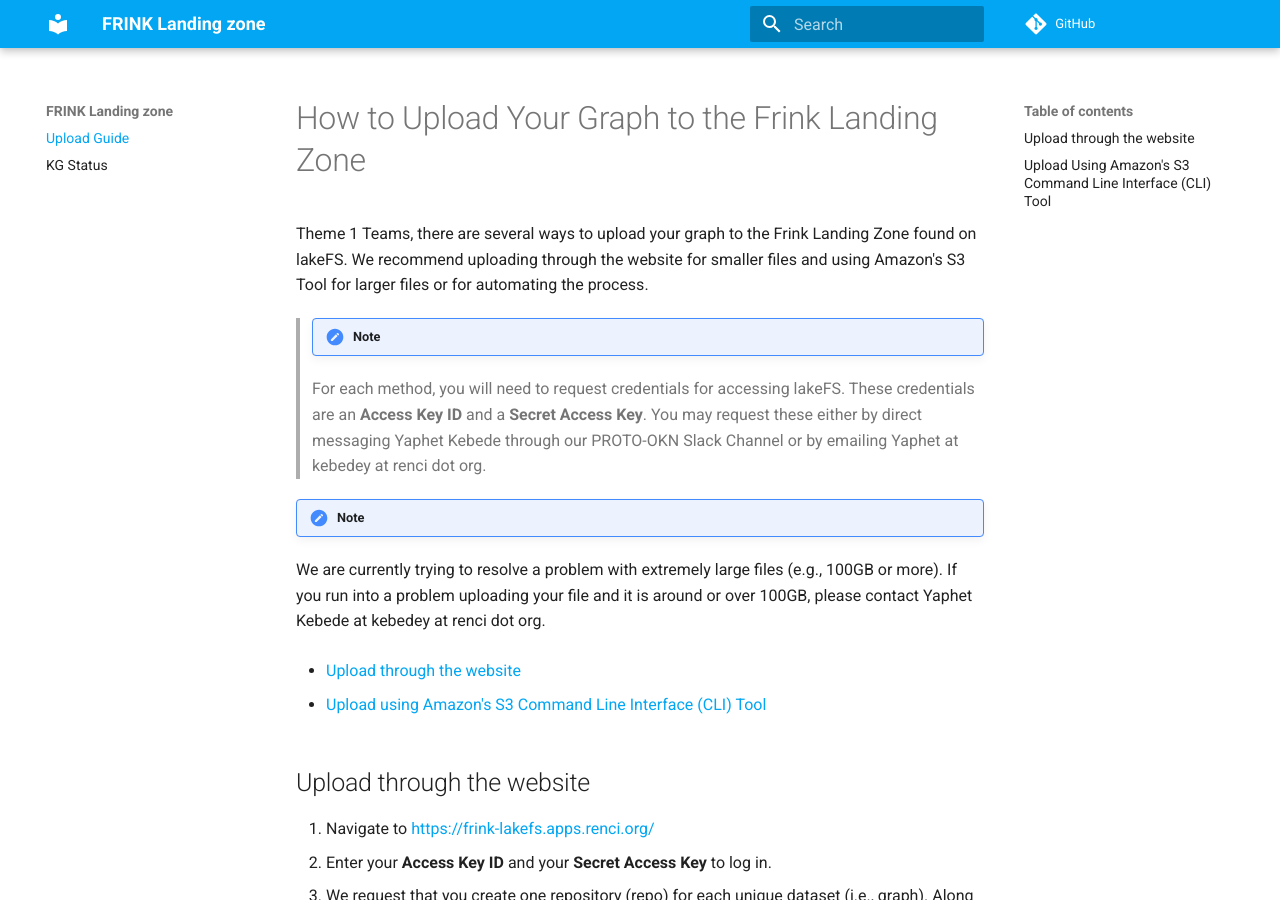
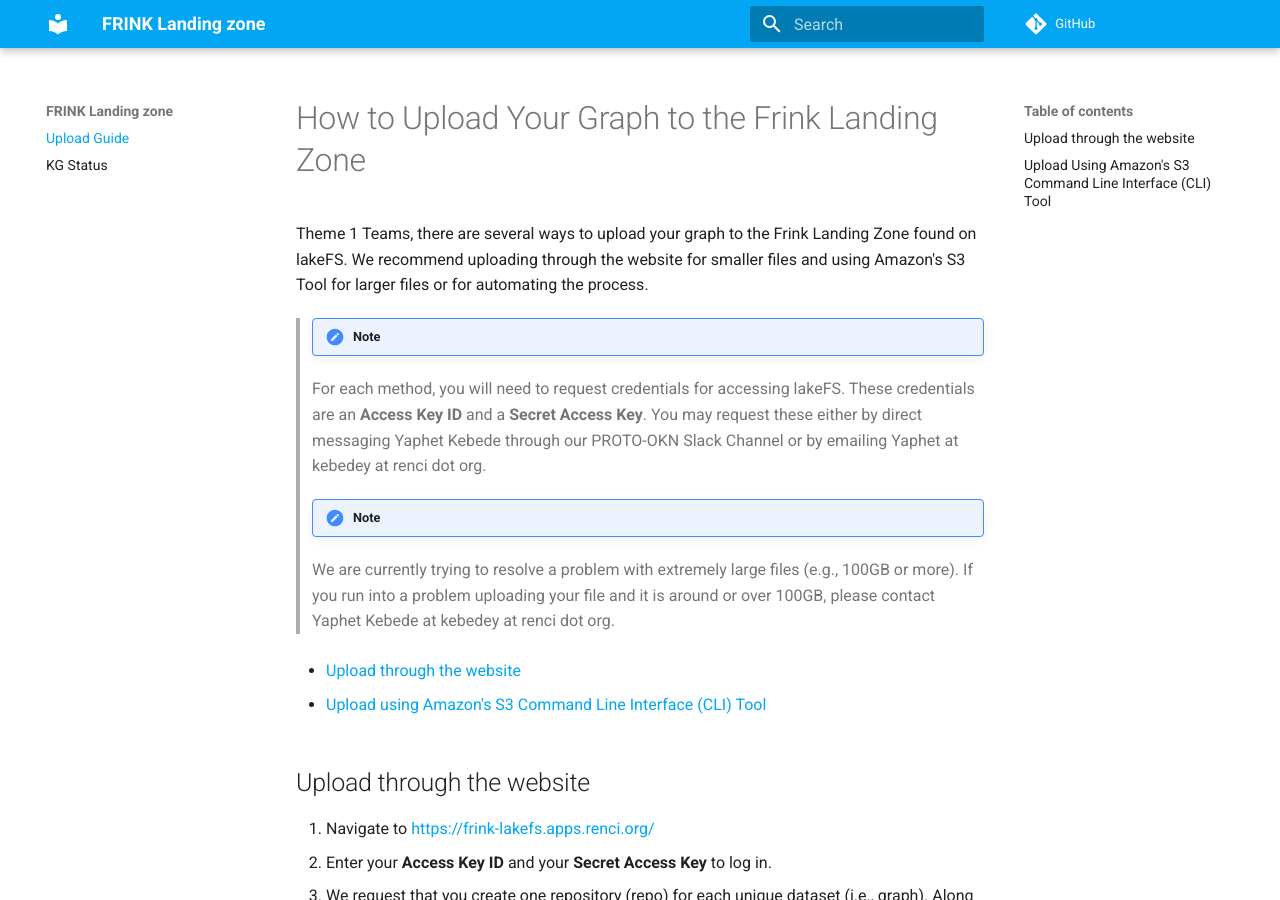
Before and after one commit to frink-okn/frink-landing-zone, an MkDocs documentation site: the page built from docs/index.md, in a window 1280 px wide and 900 px high. Built offline with MkDocs 1.6.1 and Material for MkDocs 9.7.7, drawn with Linux system fonts in a browser that asks for light colours; comment, search, counter and statistics services are not loaded.

Commit message:
Update index.md

```diff
--- a/docs/index.md
+++ b/docs/index.md
@@ -3,13 +3,13 @@ Theme 1 Teams, there are several ways to upload your graph to the Frink Landing
 
 > !!! note
 >
-> For each method, you will need to request credentials for accessing lakeFS. These credentials are an **Access Key ID** and a **Secret Access
+>For each method, you will need to request credentials for accessing lakeFS. These credentials are an **Access Key ID** and a **Secret Access
 > Key**. You may request these either by direct messaging Yaphet Kebede through our PROTO-OKN Slack Channel or by emailing Yaphet at kebedey at
 >renci dot org.
 
-!!! note
-   We are currently trying to resolve a problem with extremely large files (e.g., 100GB or more). If you run into a problem uploading your file and
-   it is around or over 100GB, please contact Yaphet Kebede at kebedey at renci dot org.
+>!!! note
+>We are currently trying to resolve a problem with extremely large files (e.g., 100GB or more). If you run into a problem uploading your file and
+>it is around or over 100GB, please contact Yaphet Kebede at kebedey at renci dot org.
 
 
 - [Upload through the website](#upload-through-the-website)
@@ -46,9 +46,9 @@ Theme 1 Teams, there are several ways to upload your graph to the Frink Landing
 
 **To upload a new version of a file(s) already uploaded to lakeFS, simply repeat steps 1 and 2, and 5 through 12.**
 
-!!! note
-
-   See the <a href="https://docs.lakefs.io/quickstart/">lakeFS QuickStart guide</a> for more information.</strong></font>
+>!!! note
+>
+>   See the <a href="https://docs.lakefs.io/quickstart/">lakeFS QuickStart guide</a> for more information.</strong></font>
 
 ## Upload Using Amazon's S3 Command Line Interface (CLI) Tool
 1. Install the AWS CLI Toolkit.
```
